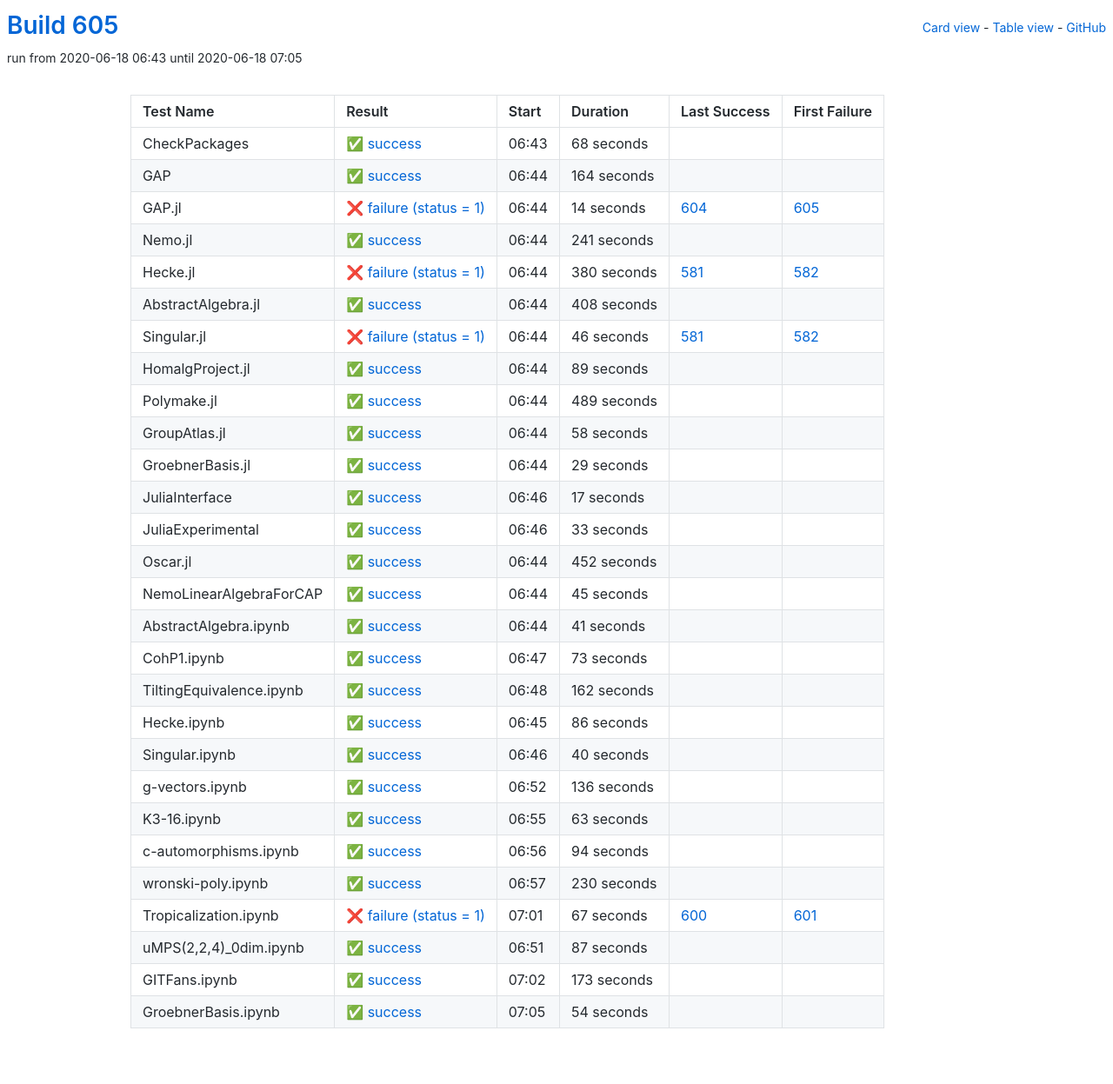
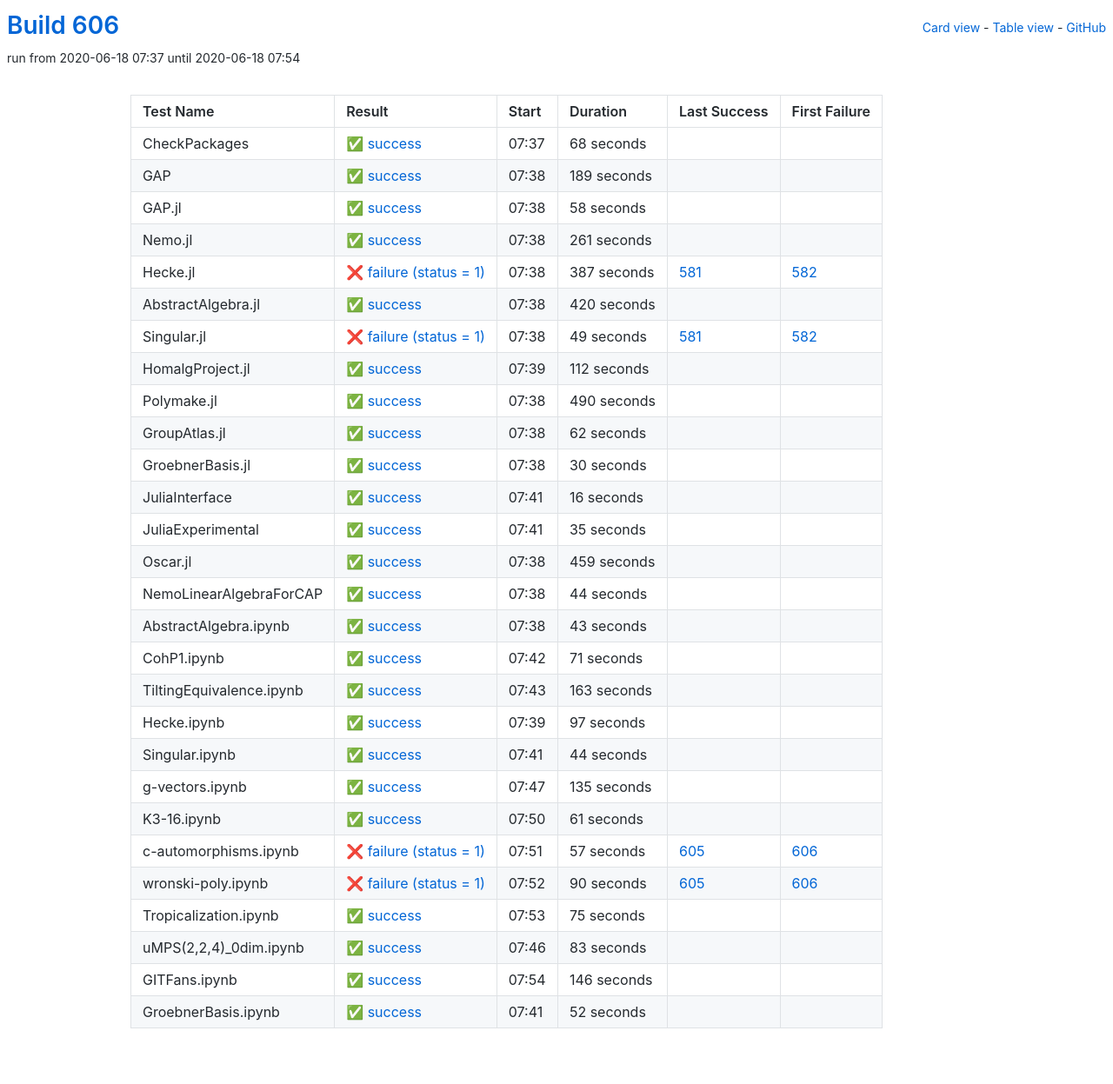
Before and after one commit to oscar-system/oscar-ci-status-1.4, a Jekyll site: the page built from table.html, in a window 1280 px wide. Shown: the whole page at 87% size. Built offline with Jekyll 4.4.1, drawn with Linux system fonts in a browser that asks for light colours.

Commit message:
Build #606

```diff
--- a/_data/ci.yml
+++ b/_data/ci.yml
@@ -1,6 +1,6 @@
 ---
-build: 605
-build_url: https://oscarci.mathematik.uni-kl.de/job/oscar-julia-1.4/605/
+build: 606
+build_url: https://oscarci.mathematik.uni-kl.de/job/oscar-julia-1.4/606/
 job: oscar-julia-1.4
 organization: oscar-system
 repo: oscar-ci-status-1.4
@@ -8,8 +8,8 @@ repourl: https://github.com/oscar-system/oscar-ci-status-1.4
 tests:
 - name: CheckPackages
   id: checkpackages
-  log: https://oscarci.mathematik.uni-kl.de/job/oscar-julia-1.4/605/artifact/logs/build-605/CheckPackages.log
-  start: 2020-06-18 06:43
+  log: https://oscarci.mathematik.uni-kl.de/job/oscar-julia-1.4/606/artifact/logs/build-606/CheckPackages.log
+  start: 2020-06-18 07:37
   success: true
   exitcode: 0
   status: success
@@ -20,104 +20,20 @@ tests:
   first_failure_url:
 - name: GAP
   id: gap
-  log: https://oscarci.mathematik.uni-kl.de/job/oscar-julia-1.4/605/artifact/logs/build-605/GAP.log
-  start: 2020-06-18 06:44
+  log: https://oscarci.mathematik.uni-kl.de/job/oscar-julia-1.4/606/artifact/logs/build-606/GAP.log
+  start: 2020-06-18 07:38
   success: true
   exitcode: 0
   status: success
-  duration: 164
+  duration: 189
   last_success: false
   last_success_url:
   first_failure: false
   first_failure_url:
 - name: GAP.jl
   id: gap-jl
-  log: https://oscarci.mathematik.uni-kl.de/job/oscar-julia-1.4/605/artifact/logs/build-605/GAP.jl.log
-  start: 2020-06-18 06:44
-  success: false
-  exitcode: 1
-  status: failure
-  duration: 14
-  last_success: 604
-  last_success_url: https://oscarci.mathematik.uni-kl.de/job/oscar-julia-1.4/604/
-  first_failure: 605
-  first_failure_url: https://oscarci.mathematik.uni-kl.de/job/oscar-julia-1.4/605/
-- name: Nemo.jl
-  id: nemo-jl
-  log: https://oscarci.mathematik.uni-kl.de/job/oscar-julia-1.4/605/artifact/logs/build-605/Nemo.jl.log
-  start: 2020-06-18 06:44
-  success: true
-  exitcode: 0
-  status: success
-  duration: 241
-  last_success: false
-  last_success_url:
-  first_failure: false
-  first_failure_url:
-- name: Hecke.jl
-  id: hecke-jl
-  log: https://oscarci.mathematik.uni-kl.de/job/oscar-julia-1.4/605/artifact/logs/build-605/Hecke.jl.log
-  start: 2020-06-18 06:44
-  success: false
-  exitcode: 1
-  status: failure
-  duration: 380
-  last_success: 581
-  last_success_url: https://oscarci.mathematik.uni-kl.de/job/oscar-julia-1.4/581/
-  first_failure: 582
-  first_failure_url: https://oscarci.mathematik.uni-kl.de/job/oscar-julia-1.4/582/
-- name: AbstractAlgebra.jl
-  id: abstractalgebra-jl
-  log: https://oscarci.mathematik.uni-kl.de/job/oscar-julia-1.4/605/artifact/logs/build-605/AbstractAlgebra.jl.log
-  start: 2020-06-18 06:44
-  success: true
-  exitcode: 0
-  status: success
-  duration: 408
-  last_success: false
-  last_success_url:
-  first_failure: false
-  first_failure_url:
-- name: Singular.jl
-  id: singular-jl
-  log: https://oscarci.mathematik.uni-kl.de/job/oscar-julia-1.4/605/artifact/logs/build-605/Singular.jl.log
-  start: 2020-06-18 06:44
-  success: false
-  exitcode: 1
-  status: failure
-  duration: 46
-  last_success: 581
-  last_success_url: https://oscarci.mathematik.uni-kl.de/job/oscar-julia-1.4/581/
-  first_failure: 582
-  first_failure_url: https://oscarci.mathematik.uni-kl.de/job/oscar-julia-1.4/582/
-- name: HomalgProject.jl
-  id: homalgproject-jl
-  log: https://oscarci.mathematik.uni-kl.de/job/oscar-julia-1.4/605/artifact/logs/build-605/HomalgProject.jl.log
-  start: 2020-06-18 06:44
-  success: true
-  exitcode: 0
-  status: success
-  duration: 89
-  last_success: false
-  last_success_url:
-  first_failure: false
-  first_failure_url:
-- name: Polymake.jl
-  id: polymake-jl
-  log: https://oscarci.mathematik.uni-kl.de/job/oscar-julia-1.4/605/artifact/logs/build-605/Polymake.jl.log
-  start: 2020-06-18 06:44
-  success: true
-  exitcode: 0
-  status: success
-  duration: 489
-  last_success: false
-  last_success_url:
-  first_failure: false
-  first_failure_url:
-- name: GroupAtlas.jl
-  id: groupatlas-jl
-  log: https://oscarci.mathematik.uni-kl.de/job/oscar-julia-1.4/605/artifact/logs/build-605/GroupAtlas.jl.log
-  start: 2020-06-18 06:44
+  log: https://oscarci.mathematik.uni-kl.de/job/oscar-julia-1.4/606/artifact/logs/build-606/GAP.jl.log
+  start: 2020-06-18 07:38
   success: true
   exitcode: 0
   status: success
@@ -126,218 +42,302 @@ tests:
   last_success_url:
   first_failure: false
   first_failure_url:
-- name: GroebnerBasis.jl
-  id: groebnerbasis-jl
-  log: https://oscarci.mathematik.uni-kl.de/job/oscar-julia-1.4/605/artifact/logs/build-605/GroebnerBasis.jl.log
-  start: 2020-06-18 06:44
+- name: Nemo.jl
+  id: nemo-jl
+  log: https://oscarci.mathematik.uni-kl.de/job/oscar-julia-1.4/606/artifact/logs/build-606/Nemo.jl.log
+  start: 2020-06-18 07:38
   success: true
   exitcode: 0
   status: success
-  duration: 29
+  duration: 261
+  last_success: false
+  last_success_url:
+  first_failure: false
+  first_failure_url:
+- name: Hecke.jl
+  id: hecke-jl
+  log: https://oscarci.mathematik.uni-kl.de/job/oscar-julia-1.4/606/artifact/logs/build-606/Hecke.jl.log
+  start: 2020-06-18 07:38
+  success: false
+  exitcode: 1
+  status: failure
+  duration: 387
+  last_success: 581
+  last_success_url: https://oscarci.mathematik.uni-kl.de/job/oscar-julia-1.4/581/
+  first_failure: 582
+  first_failure_url: https://oscarci.mathematik.uni-kl.de/job/oscar-julia-1.4/582/
+- name: AbstractAlgebra.jl
+  id: abstractalgebra-jl
+  log: https://oscarci.mathematik.uni-kl.de/job/oscar-julia-1.4/606/artifact/logs/build-606/AbstractAlgebra.jl.log
+  start: 2020-06-18 07:38
+  success: true
+  exitcode: 0
+  status: success
+  duration: 420
+  last_success: false
+  last_success_url:
+  first_failure: false
+  first_failure_url:
+- name: Singular.jl
+  id: singular-jl
+  log: https://oscarci.mathematik.uni-kl.de/job/oscar-julia-1.4/606/artifact/logs/build-606/Singular.jl.log
+  start: 2020-06-18 07:38
+  success: false
+  exitcode: 1
+  status: failure
+  duration: 49
+  last_success: 581
+  last_success_url: https://oscarci.mathematik.uni-kl.de/job/oscar-julia-1.4/581/
+  first_failure: 582
+  first_failure_url: https://oscarci.mathematik.uni-kl.de/job/oscar-julia-1.4/582/
+- name: HomalgProject.jl
+  id: homalgproject-jl
+  log: https://oscarci.mathematik.uni-kl.de/job/oscar-julia-1.4/606/artifact/logs/build-606/HomalgProject.jl.log
+  start: 2020-06-18 07:39
+  success: true
+  exitcode: 0
+  status: success
+  duration: 112
+  last_success: false
+  last_success_url:
+  first_failure: false
+  first_failure_url:
+- name: Polymake.jl
+  id: polymake-jl
+  log: https://oscarci.mathematik.uni-kl.de/job/oscar-julia-1.4/606/artifact/logs/build-606/Polymake.jl.log
+  start: 2020-06-18 07:38
+  success: true
+  exitcode: 0
+  status: success
+  duration: 490
+  last_success: false
+  last_success_url:
+  first_failure: false
+  first_failure_url:
+- name: GroupAtlas.jl
+  id: groupatlas-jl
+  log: https://oscarci.mathematik.uni-kl.de/job/oscar-julia-1.4/606/artifact/logs/build-606/GroupAtlas.jl.log
+  start: 2020-06-18 07:38
+  success: true
+  exitcode: 0
+  status: success
+  duration: 62
+  last_success: false
+  last_success_url:
+  first_failure: false
+  first_failure_url:
+- name: GroebnerBasis.jl
+  id: groebnerbasis-jl
+  log: https://oscarci.mathematik.uni-kl.de/job/oscar-julia-1.4/606/artifact/logs/build-606/GroebnerBasis.jl.log
+  start: 2020-06-18 07:38
+  success: true
+  exitcode: 0
+  status: success
+  duration: 30
   last_success: false
   last_success_url:
   first_failure: false
   first_failure_url:
 - name: JuliaInterface
   id: juliainterface
-  log: https://oscarci.mathematik.uni-kl.de/job/oscar-julia-1.4/605/artifact/logs/build-605/JuliaInterface.log
-  start: 2020-06-18 06:46
+  log: https://oscarci.mathematik.uni-kl.de/job/oscar-julia-1.4/606/artifact/logs/build-606/JuliaInterface.log
+  start: 2020-06-18 07:41
   success: true
   exitcode: 0
   status: success
-  duration: 17
+  duration: 16
   last_success: false
   last_success_url:
   first_failure: false
   first_failure_url:
 - name: JuliaExperimental
   id: juliaexperimental
-  log: https://oscarci.mathematik.uni-kl.de/job/oscar-julia-1.4/605/artifact/logs/build-605/JuliaExperimental.log
-  start: 2020-06-18 06:46
+  log: https://oscarci.mathematik.uni-kl.de/job/oscar-julia-1.4/606/artifact/logs/build-606/JuliaExperimental.log
+  start: 2020-06-18 07:41
   success: true
   exitcode: 0
   status: success
-  duration: 33
+  duration: 35
   last_success: false
   last_success_url:
   first_failure: false
   first_failure_url:
 - name: Oscar.jl
   id: oscar-jl
-  log: https://oscarci.mathematik.uni-kl.de/job/oscar-julia-1.4/605/artifact/logs/build-605/Oscar.jl.log
-  start: 2020-06-18 06:44
+  log: https://oscarci.mathematik.uni-kl.de/job/oscar-julia-1.4/606/artifact/logs/build-606/Oscar.jl.log
+  start: 2020-06-18 07:38
   success: true
   exitcode: 0
   status: success
-  duration: 452
+  duration: 459
   last_success: false
   last_success_url:
   first_failure: false
   first_failure_url:
 - name: NemoLinearAlgebraForCAP
   id: nemolinearalgebraforcap
-  log: https://oscarci.mathematik.uni-kl.de/job/oscar-julia-1.4/605/artifact/logs/build-605/NemoLinearAlgebraForCAP.log
-  start: 2020-06-18 06:44
+  log: https://oscarci.mathematik.uni-kl.de/job/oscar-julia-1.4/606/artifact/logs/build-606/NemoLinearAlgebraForCAP.log
+  start: 2020-06-18 07:38
   success: true
   exitcode: 0
   status: success
-  duration: 45
+  duration: 44
   last_success: false
   last_success_url:
   first_failure: false
   first_failure_url:
 - name: AbstractAlgebra.ipynb
   id: abstractalgebra-ipynb
-  log: https://oscarci.mathematik.uni-kl.de/job/oscar-julia-1.4/605/artifact/logs/build-605/AbstractAlgebra.ipynb.log
-  start: 2020-06-18 06:44
+  log: https://oscarci.mathematik.uni-kl.de/job/oscar-julia-1.4/606/artifact/logs/build-606/AbstractAlgebra.ipynb.log
+  start: 2020-06-18 07:38
   success: true
   exitcode: 0
   status: success
-  duration: 41
+  duration: 43
   last_success: false
   last_success_url:
   first_failure: false
   first_failure_url:
 - name: CohP1.ipynb
   id: cohp1-ipynb
-  log: https://oscarci.mathematik.uni-kl.de/job/oscar-julia-1.4/605/artifact/logs/build-605/CohP1.ipynb.log
-  start: 2020-06-18 06:47
+  log: https://oscarci.mathematik.uni-kl.de/job/oscar-julia-1.4/606/artifact/logs/build-606/CohP1.ipynb.log
+  start: 2020-06-18 07:42
   success: true
   exitcode: 0
   status: success
-  duration: 73
+  duration: 71
   last_success: false
   last_success_url:
   first_failure: false
   first_failure_url:
 - name: TiltingEquivalence.ipynb
   id: tiltingequivalence-ipynb
-  log: https://oscarci.mathematik.uni-kl.de/job/oscar-julia-1.4/605/artifact/logs/build-605/TiltingEquivalence.ipynb.log
-  start: 2020-06-18 06:48
+  log: https://oscarci.mathematik.uni-kl.de/job/oscar-julia-1.4/606/artifact/logs/build-606/TiltingEquivalence.ipynb.log
+  start: 2020-06-18 07:43
   success: true
   exitcode: 0
   status: success
-  duration: 162
+  duration: 163
   last_success: false
   last_success_url:
   first_failure: false
   first_failure_url:
 - name: Hecke.ipynb
   id: hecke-ipynb
-  log: https://oscarci.mathematik.uni-kl.de/job/oscar-julia-1.4/605/artifact/logs/build-605/Hecke.ipynb.log
-  start: 2020-06-18 06:45
+  log: https://oscarci.mathematik.uni-kl.de/job/oscar-julia-1.4/606/artifact/logs/build-606/Hecke.ipynb.log
+  start: 2020-06-18 07:39
   success: true
   exitcode: 0
   status: success
-  duration: 86
+  duration: 97
   last_success: false
   last_success_url:
   first_failure: false
   first_failure_url:
 - name: Singular.ipynb
   id: singular-ipynb
-  log: https://oscarci.mathematik.uni-kl.de/job/oscar-julia-1.4/605/artifact/logs/build-605/Singular.ipynb.log
-  start: 2020-06-18 06:46
+  log: https://oscarci.mathematik.uni-kl.de/job/oscar-julia-1.4/606/artifact/logs/build-606/Singular.ipynb.log
+  start: 2020-06-18 07:41
   success: true
   exitcode: 0
   status: success
-  duration: 40
+  duration: 44
   last_success: false
   last_success_url:
   first_failure: false
   first_failure_url:
 - name: g-vectors.ipynb
   id: g-vectors-ipynb
-  log: https://oscarci.mathematik.uni-kl.de/job/oscar-julia-1.4/605/artifact/logs/build-605/g-vectors.ipynb.log
-  start: 2020-06-18 06:52
+  log: https://oscarci.mathematik.uni-kl.de/job/oscar-julia-1.4/606/artifact/logs/build-606/g-vectors.ipynb.log
+  start: 2020-06-18 07:47
   success: true
   exitcode: 0
   status: success
-  duration: 136
+  duration: 135
   last_success: false
   last_success_url:
   first_failure: false
   first_failure_url:
 - name: K3-16.ipynb
   id: k3-16-ipynb
-  log: https://oscarci.mathematik.uni-kl.de/job/oscar-julia-1.4/605/artifact/logs/build-605/K3-16.ipynb.log
-  start: 2020-06-18 06:55
+  log: https://oscarci.mathematik.uni-kl.de/job/oscar-julia-1.4/606/artifact/logs/build-606/K3-16.ipynb.log
+  start: 2020-06-18 07:50
   success: true
   exitcode: 0
   status: success
-  duration: 63
+  duration: 61
   last_success: false
   last_success_url:
   first_failure: false
   first_failure_url:
 - name: c-automorphisms.ipynb
   id: c-automorphisms-ipynb
-  log: https://oscarci.mathematik.uni-kl.de/job/oscar-julia-1.4/605/artifact/logs/build-605/c-automorphisms.ipynb.log
-  start: 2020-06-18 06:56
+  log: https://oscarci.mathematik.uni-kl.de/job/oscar-julia-1.4/606/artifact/logs/build-606/c-automorphisms.ipynb.log
+  start: 2020-06-18 07:51
+  success: false
+  exitcode: 1
+  status: failure
+  duration: 57
+  last_success: 605
+  last_success_url: https://oscarci.mathematik.uni-kl.de/job/oscar-julia-1.4/605/
+  first_failure: 606
+  first_failure_url: https://oscarci.mathematik.uni-kl.de/job/oscar-julia-1.4/606/
+- name: wronski-poly.ipynb
+  id: wronski-poly-ipynb
+  log: https://oscarci.mathematik.uni-kl.de/job/oscar-julia-1.4/606/artifact/logs/build-606/wronski-poly.ipynb.log
+  start: 2020-06-18 07:52
+  success: false
+  exitcode: 1
+  status: failure
+  duration: 90
+  last_success: 605
+  last_success_url: https://oscarci.mathematik.uni-kl.de/job/oscar-julia-1.4/605/
+  first_failure: 606
+  first_failure_url: https://oscarci.mathematik.uni-kl.de/job/oscar-julia-1.4/606/
+- name: Tropicalization.ipynb
+  id: tropicalization-ipynb
+  log: https://oscarci.mathematik.uni-kl.de/job/oscar-julia-1.4/606/artifact/logs/build-606/Tropicalization.ipynb.log
+  start: 2020-06-18 07:53
   success: true
   exitcode: 0
   status: success
-  duration: 94
+  duration: 75
   last_success: false
   last_success_url:
   first_failure: false
   first_failure_url:
-- name: wronski-poly.ipynb
-  id: wronski-poly-ipynb
-  log: https://oscarci.mathematik.uni-kl.de/job/oscar-julia-1.4/605/artifact/logs/build-605/wronski-poly.ipynb.log
-  start: 2020-06-18 06:57
+- name: uMPS(2,2,4)_0dim.ipynb
+  id: umps-2-2-4-0dim-ipynb
+  log: https://oscarci.mathematik.uni-kl.de/job/oscar-julia-1.4/606/artifact/logs/build-606/uMPS-2-2-4-_0dim.ipynb.log
+  start: 2020-06-18 07:46
   success: true
   exitcode: 0
   status: success
-  duration: 230
-  last_success: false
-  last_success_url:
-  first_failure: false
-  first_failure_url:
-- name: Tropicalization.ipynb
-  id: tropicalization-ipynb
-  log: https://oscarci.mathematik.uni-kl.de/job/oscar-julia-1.4/605/artifact/logs/build-605/Tropicalization.ipynb.log
-  start: 2020-06-18 07:01
-  success: false
-  exitcode: 1
-  status: failure
-  duration: 67
-  last_success: 600
-  last_success_url: https://oscarci.mathematik.uni-kl.de/job/oscar-julia-1.4/600/
-  first_failure: 601
-  first_failure_url: https://oscarci.mathematik.uni-kl.de/job/oscar-julia-1.4/601/
-- name: uMPS(2,2,4)_0dim.ipynb
-  id: umps-2-2-4-0dim-ipynb
-  log: https://oscarci.mathematik.uni-kl.de/job/oscar-julia-1.4/605/artifact/logs/build-605/uMPS-2-2-4-_0dim.ipynb.log
-  start: 2020-06-18 06:51
-  success: true
-  exitcode: 0
-  status: success
-  duration: 87
+  duration: 83
   last_success: false
   last_success_url:
   first_failure: false
   first_failure_url:
 - name: GITFans.ipynb
   id: gitfans-ipynb
-  log: https://oscarci.mathematik.uni-kl.de/job/oscar-julia-1.4/605/artifact/logs/build-605/GITFans.ipynb.log
-  start: 2020-06-18 07:02
+  log: https://oscarci.mathematik.uni-kl.de/job/oscar-julia-1.4/606/artifact/logs/build-606/GITFans.ipynb.log
+  start: 2020-06-18 07:54
   success: true
   exitcode: 0
   status: success
-  duration: 173
+  duration: 146
   last_success: false
   last_success_url:
   first_failure: false
   first_failure_url:
 - name: GroebnerBasis.ipynb
   id: groebnerbasis-ipynb
-  log: https://oscarci.mathematik.uni-kl.de/job/oscar-julia-1.4/605/artifact/logs/build-605/GroebnerBasis.ipynb.log
-  start: 2020-06-18 07:05
+  log: https://oscarci.mathematik.uni-kl.de/job/oscar-julia-1.4/606/artifact/logs/build-606/GroebnerBasis.ipynb.log
+  start: 2020-06-18 07:41
   success: true
   exitcode: 0
   status: success
-  duration: 54
+  duration: 52
   last_success: false
   last_success_url:
   first_failure: false
```
Also changed, not shown: README.md.
